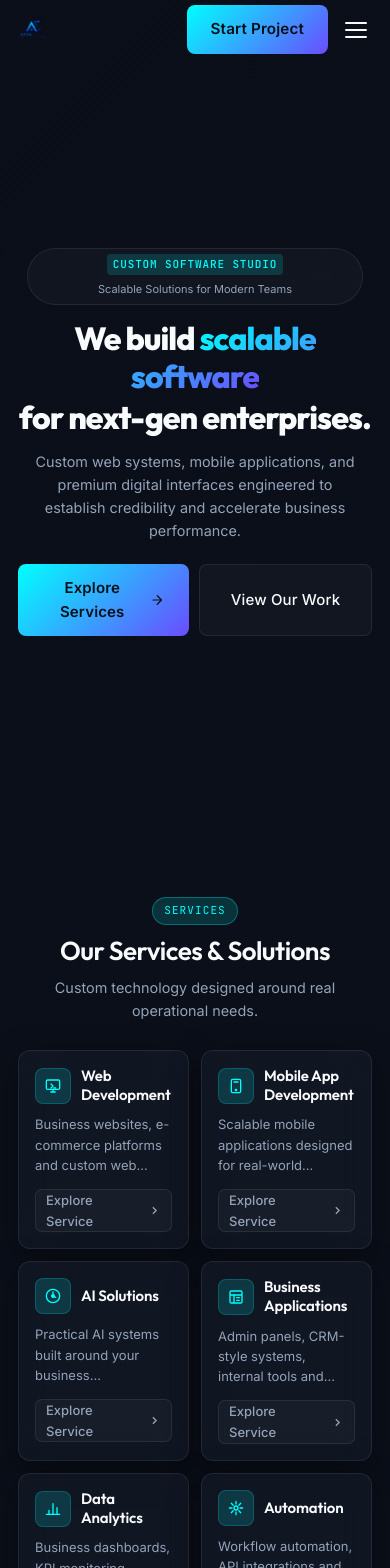
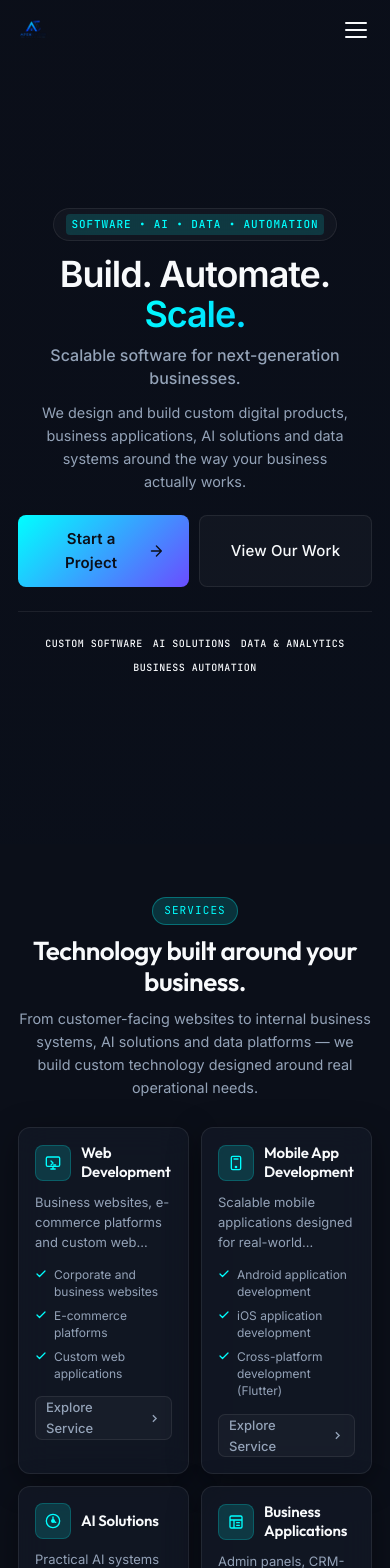
Before and after one commit to Bablushakya/ApexSpider-Innovation, a React (Vite) app: page / in a window 390 px wide. Shown: the top 1568 px of the page. Built offline with nearby package versions, Linux system fonts and the light colour scheme.

Commit message:
solve mobile view and dasktop view problem

```diff
--- a/src/components/mobile/CaseStudy.jsx
+++ b/src/components/mobile/CaseStudy.jsx
@@ -24,9 +24,9 @@ export default function MobileCaseStudy() {
           transition={{ duration: prefersReducedMotion ? 0.01 : 0.8, ease: EASE.premium }}
         >
           <span className="tag">Portfolio</span>
-          <h2 id="work-heading">Our Work</h2>
+          <h2 id="work-heading">Featured Portfolio</h2>
           <p>
-            Real projects delivered for real clients — communicating the challenge, solution, and outcome.
+            Real projects delivered for real businesses — communicating the problem, solution, technology, and outcome.
           </p>
         </motion.div>
 
--- a/src/components/mobile/FAQ.jsx
+++ b/src/components/mobile/FAQ.jsx
@@ -27,11 +27,10 @@ export default function MobileFAQ() {
           viewport={{ once: true, margin: '-10%' }}
           transition={{ duration: prefersReduced ? 0.01 : 0.8, ease: EASE.premium }}
         >
-          <span className="tag">Support</span>
+          <span className="tag">FAQ</span>
           <h2 id="faq-heading">Frequently Asked Questions</h2>
           <p>
-            Common questions about our coding standards, development timelines,
-            and integration methodologies.
+            Common business questions about our development process, technology capabilities, timelines, and ongoing support.
           </p>
         </motion.div>
 
--- a/src/components/mobile/Header.jsx
+++ b/src/components/mobile/Header.jsx
@@ -57,14 +57,6 @@ const MobileHeader = forwardRef(function MobileHeader({ navReady = false }, logo
           animate={navReady ? { opacity: 1, y: 0 } : { opacity: 0, y: prefersReduced ? 0 : -12 }}
           transition={{ duration: prefersReduced ? 0.01 : 0.5, ease: EASE.premium, delay: prefersReduced ? 0 : 0.3 }}
         >
-          <Link
-            to="/contact"
-            className="btn btn-primary mobile-header-start-project"
-            aria-label="Start a project"
-          >
-            Start Project
-          </Link>
-
           <button
             className={`mobile-menu-toggle ${isMobileMenuOpen ? 'open' : ''}`}
             onClick={() => setIsMobileMenuOpen((prev) => !prev)}
--- a/src/components/mobile/Hero.css
+++ b/src/components/mobile/Hero.css
@@ -71,6 +71,35 @@
   color: var(--color-text-secondary);
 }
 
+/* ── Main Headline ── */
+.mobile-hero-title {
+  font-family: var(--font-heading);
+  font-size: 2.25rem;   /* 36px */
+  font-weight: 800;
+  line-height: 1.1;
+  color: var(--color-text-primary);
+  letter-spacing: -0.03em;
+  margin: 0;
+  padding: 0;
+}
+
+.mobile-hero-title .text-gradient-cyan {
+  background: linear-gradient(135deg, #00ffff 0%, #00d9ff 100%);
+  background-clip: text;
+  -webkit-background-clip: text;
+  -webkit-text-fill-color: transparent;
+}
+
+/* ── Subheadline ── */
+.mobile-hero-subheadline {
+  font-size: 1rem;   /* 16px */
+  font-weight: 500;
+  color: var(--color-text-secondary);
+  margin-top: 10px;
+  margin-bottom: 0;
+  line-height: 1.4;
+}
+
 /* ── Description ── */
 .mobile-hero-description {
   font-size: 0.9rem; /* 14.4px */
@@ -96,6 +125,40 @@
   min-height: 46px;
   justify-content: center;
   font-size: 0.9375rem; /* 15px */
+}
+
+/* ── Trust Strip ── */
+.mobile-trust-strip {
+  display: flex;
+  flex-wrap: wrap;
+  align-items: center;
+  justify-content: center;
+  gap: 8px 10px;
+  margin-top: 24px;
+  padding-top: 24px;
+  border-top: 1px solid var(--border-glass);
+  width: 100%;
+  max-width: 360px;
+}
+
+.trust-item {
+  display: flex;
+  align-items: center;
+}
+
+.trust-label {
+  font-family: var(--font-mono);
+  font-size: 0.625rem;   /* 10px */
+  font-weight: 500;
+  color: var(--color-text-tertiary);
+  letter-spacing: 0.05em;
+  text-transform: uppercase;
+}
+
+.trust-divider {
+  color: var(--color-accent-teal);
+  opacity: 0.4;
+  font-size: 0.75rem;
 }
 
 /* ── Narrow screens (320px) ── */
--- a/src/components/mobile/Hero.jsx
+++ b/src/components/mobile/Hero.jsx
@@ -1,6 +1,6 @@
 import React from 'react';
+import { Link } from 'react-router-dom';
 import { motion } from 'framer-motion';
-import { AnimatedTitleFM } from '../ui/AnimatedTitleFM';
 import { EASE } from '../../constants/animations';
 import { useReducedMotion } from '../../hooks/useReducedMotion';
 import './Hero.css';
@@ -37,25 +37,29 @@ export default function MobileHero({ heroReady = false }) {
       <div className="container mobile-hero-container">
         <div className="mobile-hero-content">
 
-          {/* Badge */}
+          {/* Badge Eyebrow */}
           <motion.div className="mobile-hero-badge" {...stagger(0)}>
-            <span className="badge-tag">Custom Software Studio</span>
-            <span className="badge-text">Scalable Solutions for Modern Teams</span>
+            <span className="badge-tag">SOFTWARE • AI • DATA • AUTOMATION</span>
           </motion.div>
 
-          {/* Animated title */}
-          <AnimatedTitleFM open={heroReady} />
+          {/* Main Headline */}
+          <motion.h1 id="hero-heading" className="mobile-hero-title" {...stagger(0.1)}>
+            Build. Automate. <span className="text-gradient-cyan">Scale.</span>
+          </motion.h1>
+
+          <motion.p className="mobile-hero-subheadline" {...stagger(0.18)}>
+            Scalable software for next-generation businesses.
+          </motion.p>
 
           {/* Description */}
-          <motion.p className="mobile-hero-description" {...stagger(0.16)}>
-            Custom web systems, mobile applications, and premium digital interfaces
-            engineered to establish credibility and accelerate business performance.
+          <motion.p className="mobile-hero-description" {...stagger(0.26)}>
+            We design and build custom digital products, business applications, AI solutions and data systems around the way your business actually works.
           </motion.p>
 
           {/* CTAs */}
-          <motion.div className="mobile-hero-actions" {...stagger(0.28)}>
-            <a href="#services" className="btn btn-primary">
-              Explore Services
+          <motion.div className="mobile-hero-actions" {...stagger(0.34)}>
+            <Link to="/contact" className="btn btn-primary">
+              Start a Project
               <svg
                 width="18"
                 height="18"
@@ -71,10 +75,29 @@ export default function MobileHero({ heroReady = false }) {
                   strokeLinejoin="round"
                 />
               </svg>
-            </a>
-            <a href="#work" className="btn btn-secondary">
+            </Link>
+            <Link to="/portfolio" className="btn btn-secondary">
               View Our Work
-            </a>
+            </Link>
+          </motion.div>
+
+          {/* Trust / Capability Strip */}
+          <motion.div className="mobile-trust-strip" {...stagger(0.42)}>
+            <div className="trust-item">
+              <span className="trust-label">CUSTOM SOFTWARE</span>
+            </div>
+            <div className="trust-divider">•</div>
+            <div className="trust-item">
+              <span className="trust-label">AI SOLUTIONS</span>
+            </div>
+            <div className="trust-divider">•</div>
+            <div className="trust-item">
+              <span className="trust-label">DATA & ANALYTICS</span>
+            </div>
+            <div className="trust-divider">•</div>
+            <div className="trust-item">
+              <span className="trust-label">BUSINESS AUTOMATION</span>
+            </div>
           </motion.div>
 
         </div>
--- a/src/components/mobile/Services.css
+++ b/src/components/mobile/Services.css
@@ -84,6 +84,36 @@
   overflow: hidden;
 }
 
+/* ── Capability bullets ── */
+.mobile-service-bullets {
+  list-style: none;
+  padding: 0;
+  margin: 4px 0 0 0;
+  display: flex;
+  flex-direction: column;
+  gap: 6px;
+}
+
+.mobile-service-bullet-item {
+  display: flex;
+  align-items: flex-start;
+  gap: 7px;
+  font-size: 0.75rem;   /* 12px */
+  line-height: 1.45;
+  color: var(--color-text-secondary);
+}
+
+.mobile-service-bullet-item .bullet-check {
+  width: 12px;
+  height: 12px;
+  flex-shrink: 0;
+  margin-top: 2px;
+  stroke: var(--color-accent-teal);
+  stroke-width: 2.5;
+  stroke-linecap: round;
+  stroke-linejoin: round;
+}
+
 /* ── Explore button row ── */
 .mobile-service-footer {
   margin-top: 2px;
--- a/src/components/mobile/Services.jsx
+++ b/src/components/mobile/Services.jsx
@@ -38,7 +38,25 @@ function MobileServiceCard({ service, index }) {
         <h3 className="mobile-service-title">{service.title}</h3>
       </div>
 
-      <p className="mobile-service-desc">{service.shortDesc || service.fullDesc}</p>
+      <p className="mobile-service-desc">{service.shortDesc}</p>
+
+      <ul className="mobile-service-bullets" aria-label={`${service.title} capabilities`}>
+        {service.capabilities.slice(0, 3).map((cap, idx) => (
+          <li key={idx} className="mobile-service-bullet-item">
+            <svg
+              className="bullet-check"
+              viewBox="0 0 24 24"
+              fill="none"
+              stroke="currentColor"
+              strokeWidth="2.5"
+              aria-hidden="true"
+            >
+              <polyline points="20 6 9 17 4 12" />
+            </svg>
+            {cap}
+          </li>
+        ))}
+      </ul>
 
       <div className="mobile-service-footer">
         <Link
@@ -81,9 +99,9 @@ export default function MobileServices() {
           transition={{ duration: prefersReducedMotion ? 0.01 : 0.8, ease: EASE.premium }}
         >
           <span className="tag">Services</span>
-          <h2 id="services-heading">Our Services &amp; Solutions</h2>
+          <h2 id="services-heading">Technology built around your business.</h2>
           <p>
-            Custom technology designed around real operational needs.
+            From customer-facing websites to internal business systems, AI solutions and data platforms — we build custom technology designed around real operational needs.
           </p>
         </motion.div>
 
--- a/src/components/mobile/ValueProps.jsx
+++ b/src/components/mobile/ValueProps.jsx
@@ -19,7 +19,7 @@ export default function MobileValueProps() {
           transition={{ duration: prefersReducedMotion ? 0.01 : 0.8, ease: EASE.premium }}
         >
           <span className="tag">Why ApexSpider</span>
-          <h2>Why Choose Us</h2>
+          <h2>Why Choose ApexSpider?</h2>
           <p>We combine business insight with senior engineering standards to build software that moves your business forward.</p>
         </motion.div>
 
```
